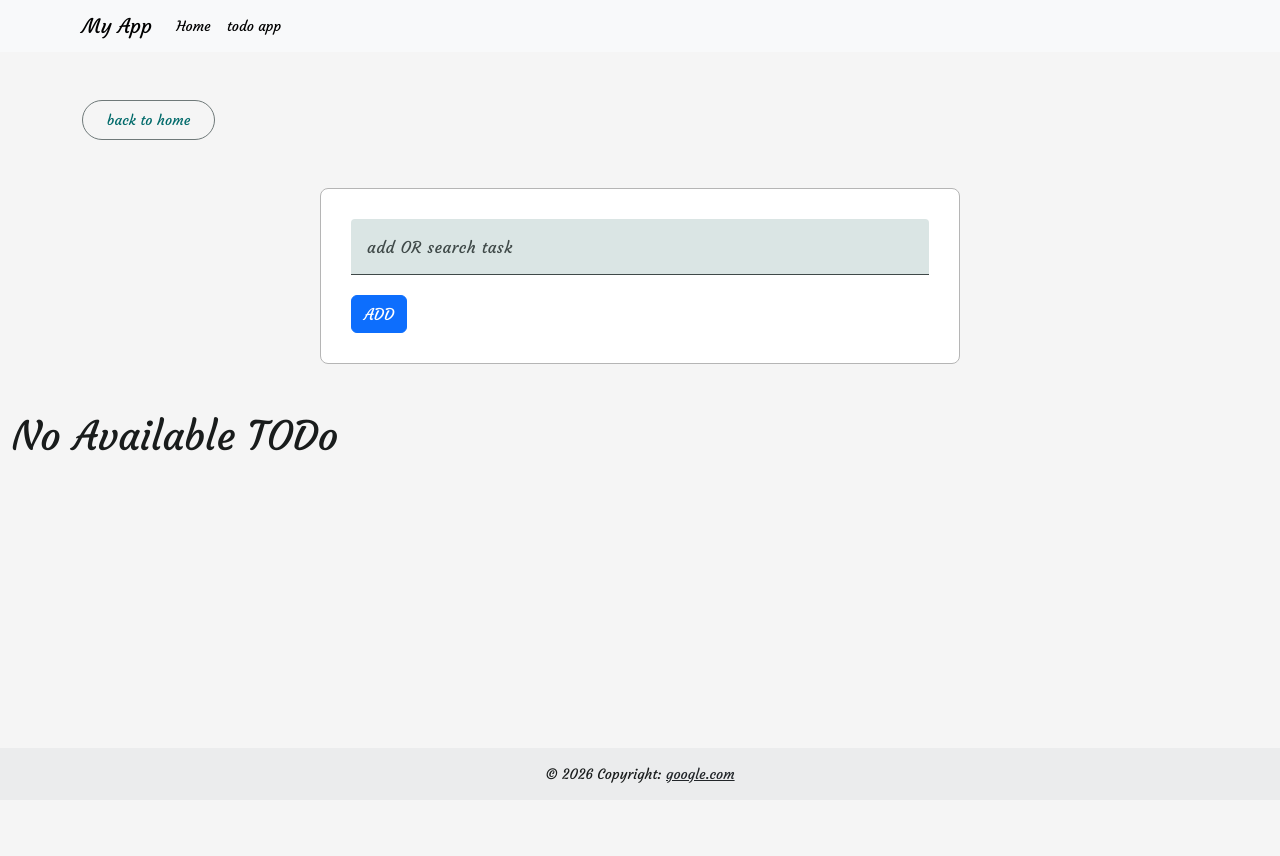
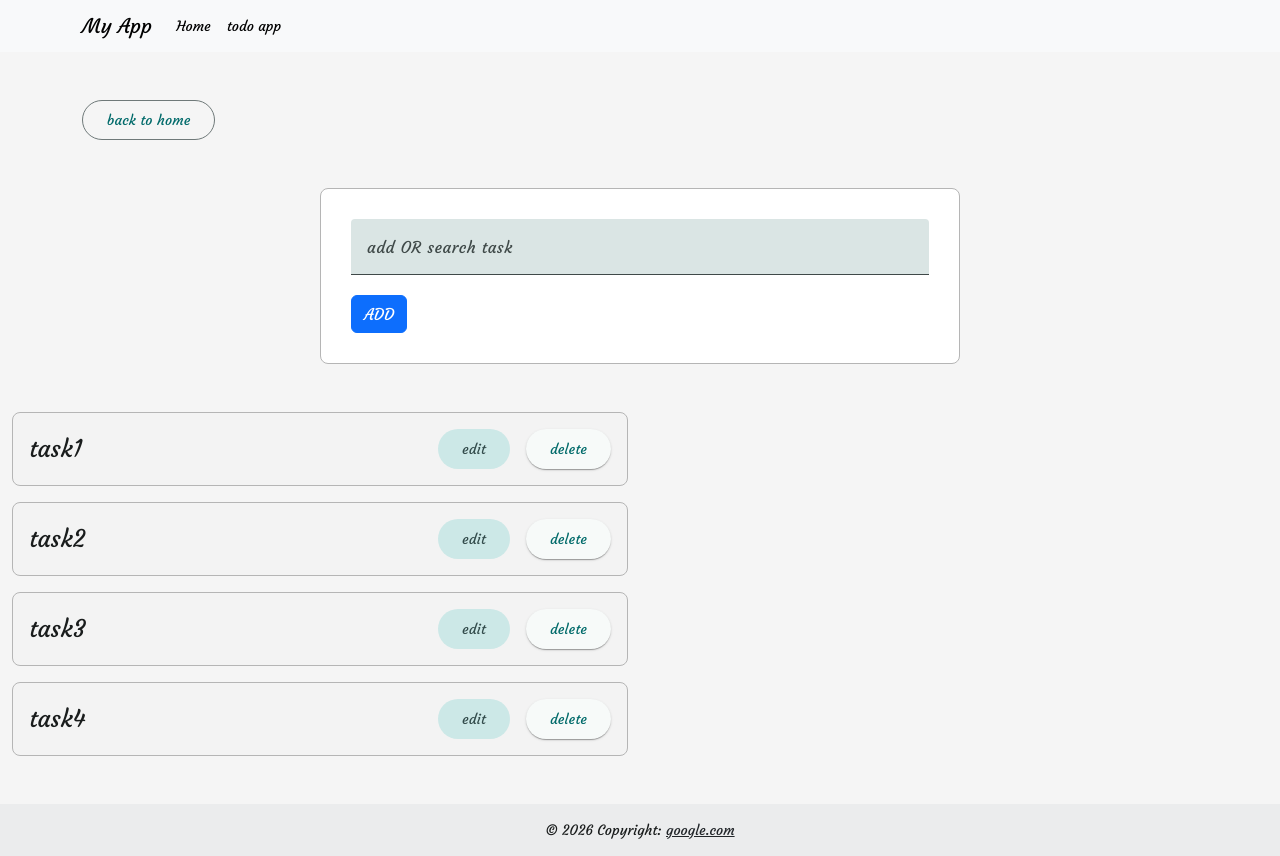
Before and after one commit to hebataha/my-angular-app, an Angular app: page /todoApp in a window 1280 px wide. Before the commit the page ends 800 px from the top, so only its background shows below. Built offline with nearby package versions, Linux system fonts and the light colour scheme.

Commit message:
search functionality

```diff
--- a/src/app/todo/todo.html
+++ b/src/app/todo/todo.html
@@ -12,8 +12,8 @@
                         class="w-100"
                         matInput
                         placeholder="add task"
-                        (change)="valInput()"
                         [(ngModel)]="inputTask"
+                        (mouseleave)="valInput()"
                     >
                 </mat-form-field>
                 <button (click)="addTodo()" class="btn-primary btn">ADD</button>
--- a/src/app/todo/todo.ts
+++ b/src/app/todo/todo.ts
@@ -22,7 +22,8 @@ export class Todo implements OnInit {
   todoArray: any = []
   inputTask: string = ""
   constructor() {
-    this.todoArray = []
+    this.todoArray = ["task1", "task2", "task3", "task4"]
+
   }
   ngOnInit(): void {
     //Called after the constructor, initializing input properties, and the first call to ngOnChanges.
@@ -31,10 +32,9 @@ export class Todo implements OnInit {
   }
   addTodo(): any {
     this.todoArray.push(this.inputTask)
-    console.log(this.inputTask)
   }
-  valInput(): void {
-    // this.todoArray.filter((todo)=> this.inputTask === todo )
-
+  valInput() {
+     this.todoArray.filter((todo: any) => todo == this.inputTask)
+    // console.log("heba")
   }
 }
```
Also changed, not shown: 1 other file (tests, documents, lock files or other folders).
